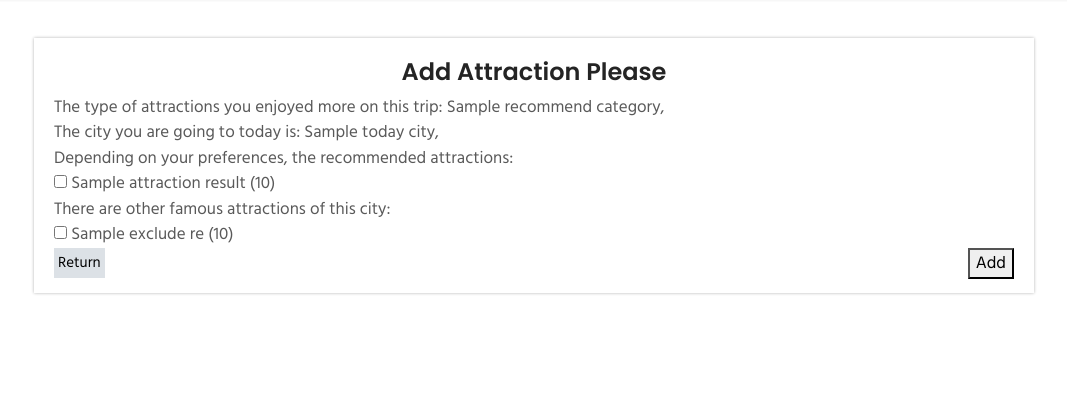
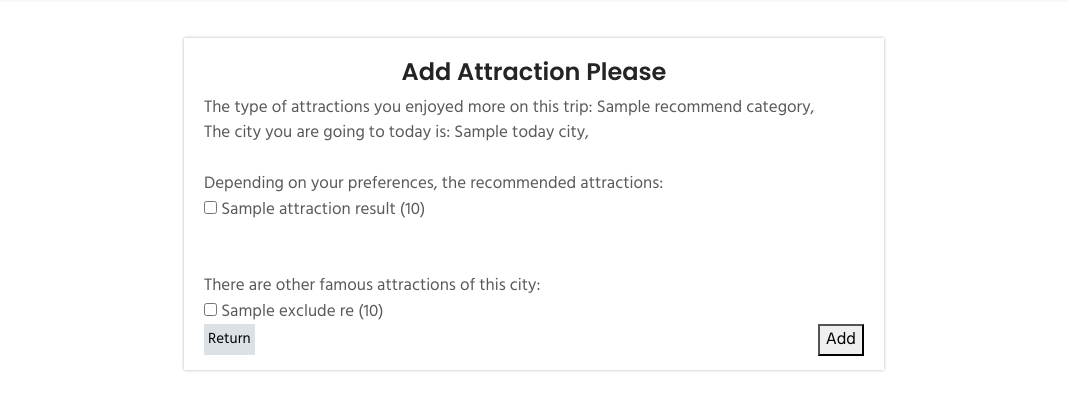
Before and after one commit to Yongsenluo/projectDemo, a Django app: template demo1/templates/addatt.html in a window 1280 px wide. Shown: the part 91-502 px from the top of the page, without its empty margins (106-1173 px from the left). Run offline with Django 4.2, Linux system fonts and the light colour scheme; the template is opened without the code that fills it: most values are stand-ins (such as "Sample title", 1, 10 or a date in 2020); some libraries are stand-ins or nearby versions.

Commit message:
finish map maker 2 10/08/2022  ----sen

```diff
--- a/demo1/attractionApp/views.py
+++ b/demo1/attractionApp/views.py
@@ -43,10 +43,10 @@ def map(requests):
 @csrf_exempt
 def geocoding(requests):
     if requests.method == 'POST':
-        #try:
+        try:
             address = requests.POST.get('address')
             json = gecodingAddress(address)
-            #print(json)
+            print(json)
             placeId = json['results'][0].get("place_id")
             placeType = json['results'][0].get("types")
             json2 = placeJson(placeId)
@@ -85,7 +85,7 @@ def geocoding(requests):
                 print("不存在，创建")
                 createAttraction(json)
             return render(requests,'testMap.html',{'LatLng': latLngContext})
-        #except:
+        except:
             return HttpResponse("this attraction not exit")
 
     return render(requests, "testMap.html")
--- a/demo1/templates/addatt.html
+++ b/demo1/templates/addatt.html
@@ -8,7 +8,7 @@ home page
 {% block body_block %}
 <style>
     .form {
-        width: 1000px;
+        width: 700px;
         box-shadow: 0 0 3px 0 rgb(0, 0, 0, 0.3);
         background: white;
         padding: 20px;
@@ -22,27 +22,33 @@ home page
         font-size: 15px;
         background-color: #dce1e6;
         float: left;
+    }
 
+    .form1 {
+        width: 700px;
+        box-shadow: 0 0 3px 0 rgb(0, 0, 0, 0.3);
+        background: white;
+        padding: 20px;
+        margin: 1% auto 0;
     }
 </style>
 {% csrf_token %}
-<link rel="stylesheet" href="{% static 'plugins/bootstrap/signup.css' %}">
 <div class="form">
-    <div>
-        <div>
-            <div>
+    <div class="sen">
         <h3 style="text-align: center;">
             Add Attraction Please
         </h3>
+
         <input type="hidden" id="dayRoute_Id" value="{{dayRouteObject.dayRouteId}}">
 
-                <div>
         The type of attractions you enjoyed more on this trip:
         {% for i in recommendCategory %}
+
         {{i.categoryName}},
         {% endfor %}
-                </div>
-                <div>
+
+        </br>
+
         The city you are going to today is:
         {% for i in todayCity %}
         {% if i.cityName %}
@@ -51,42 +57,41 @@ home page
         {{i}}
         {% endif %}
         {% endfor %}
-                </div>
-                <div>
+
+        </br>
+        </br>
+
         Depending on your preferences, the recommended attractions:
-                    <div>
+        </br>
         {% for i in allAttractionResult %}
-                        <div>
-                            <input name="attraction" id="{{i.attractionId}}" type="checkbox"
-                                value="{{ i.attractionId }}">
-                            {{i.attractionName}} ({{i.attractionLikes}})
-                        </div>
-                    </div>
+        <input name="attraction" id="{{i.attractionId}}" type="checkbox" value="{{ i.attractionId }}">
+        {{i.attractionName}} ({{i.attractionLikes}})</br>
+
         {% endfor %}
-                </div>
-                <div>
+
+        </br>
+        </br>
+
         There are other famous attractions of this city:
-                    <div>
+        </br>
         {% for i in excludeReList %}
-                    </div>
-                    <div>
+
         <input name="attraction" id="{{i.attractionId}}" type="checkbox" value="{{ i.attractionId }}">
-                        {{i.attractionName}} ({{i.attractionLikes}})
-                    </div>
+        {{i.attractionName}} ({{i.attractionLikes}})</br>
+
         {% endfor %}
-                </div>
+
+
+
         <a class="returnA" href="{% url 'routeApp:dayRouteDetail' dayRouteObject.dayRouteId %}">
             Return
         </a>
+
         <div>
             <button type="submit" id="submit" onclick="addAttraction()" style="float: right;">Add</button>
             <br />
         </div>
 
-
-
-            </div>
-        </div>
     </div>
 </div>
 
```
Lines whose indentation alone changed are shown as unchanged.
